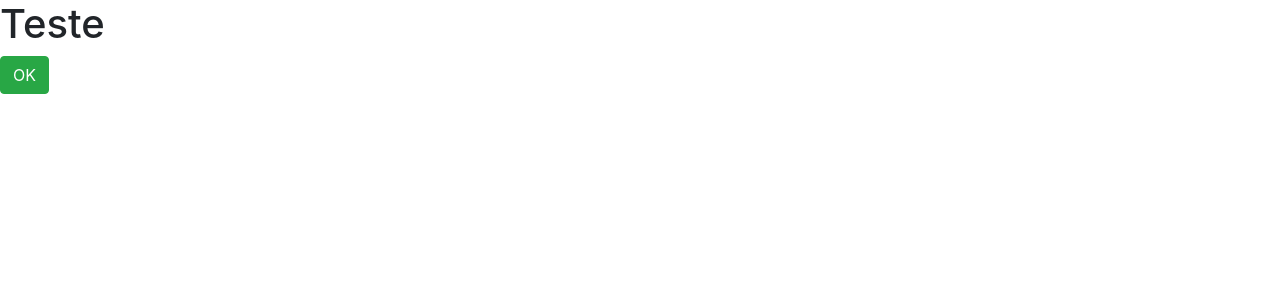
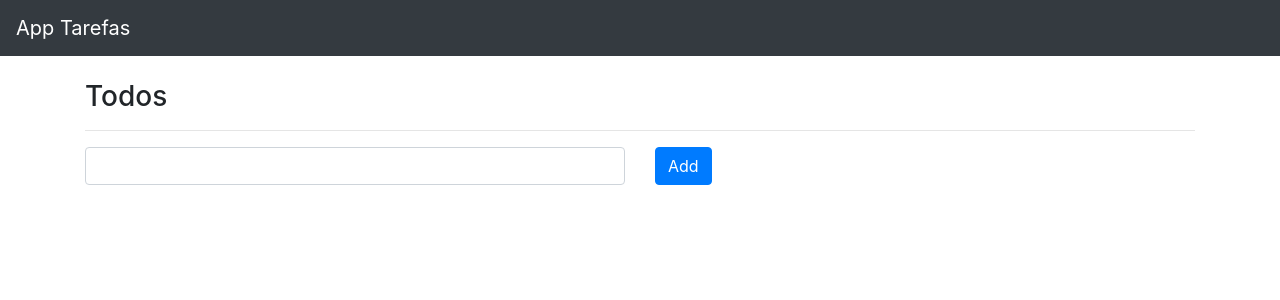
Before and after one commit to MILTONRUBRO/tarefas, an Angular app in the folder front-end/: page / in a window 1280 px wide. Shown: the top 300 px of the page. Built offline with nearby package versions, Linux system fonts and the light colour scheme.

Commit message:
Adicionando tela principal

```diff
--- a/front-end/src/app/app.component.html
+++ b/front-end/src/app/app.component.html
@@ -1,3 +1,18 @@
-<h1>Teste</h1>
+<nav class="navbar navbar-dark bg-dark">
+    <a class="navbar-brand">App Tarefas</a>
+</nav>
 
-<button class="btn btn-success">OK</button>
+<div class="container mt-4">
+    <h3>Todos</h3>
+    <hr />
+
+    <div class="row" >
+        <div class="col-md-6">
+            <input type="text" class="form-control">
+        </div>
+        <div class="col-md-2">
+            <button class="btn btn-primary">Add</button>
+        </div>
+
+    </div>
+</div>
```
